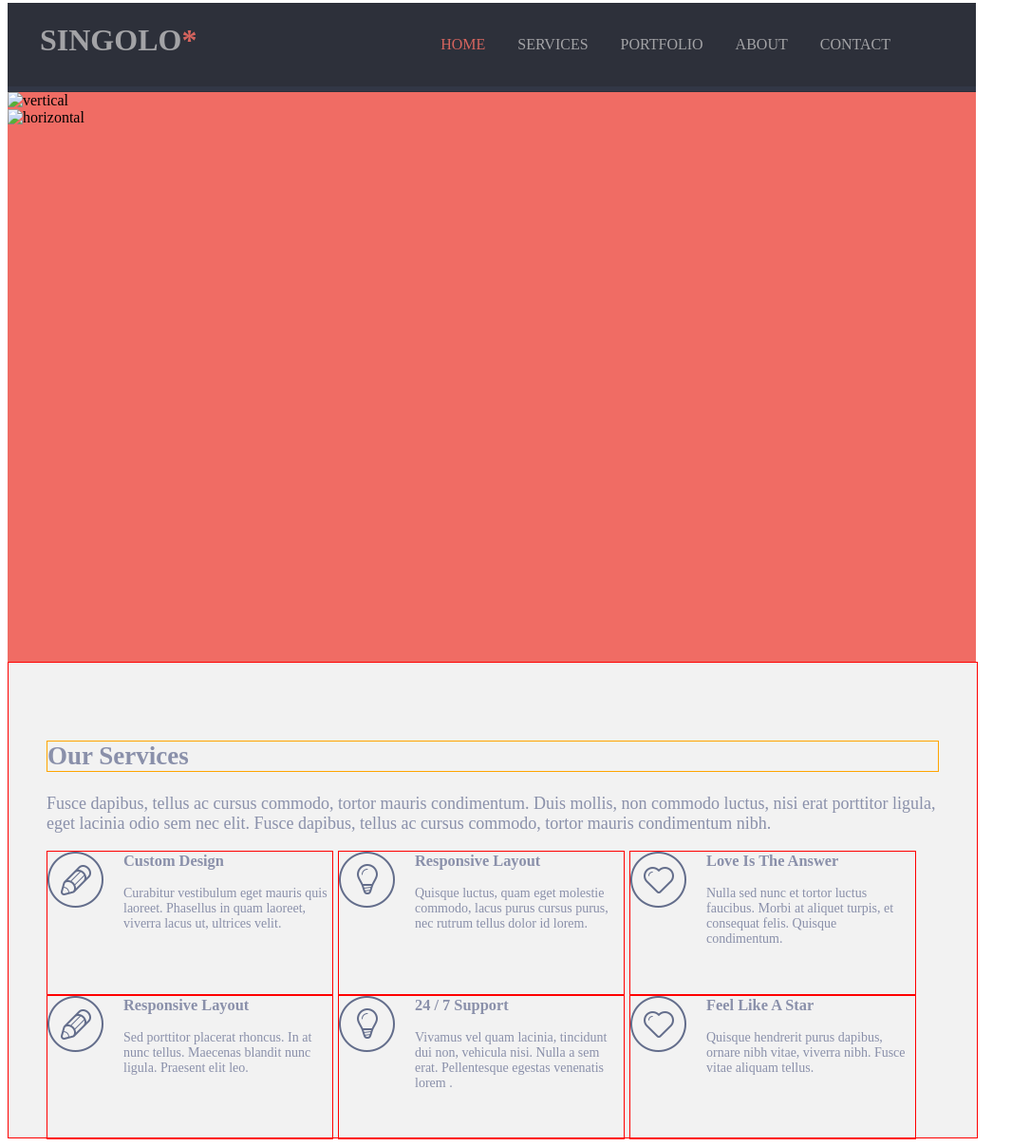
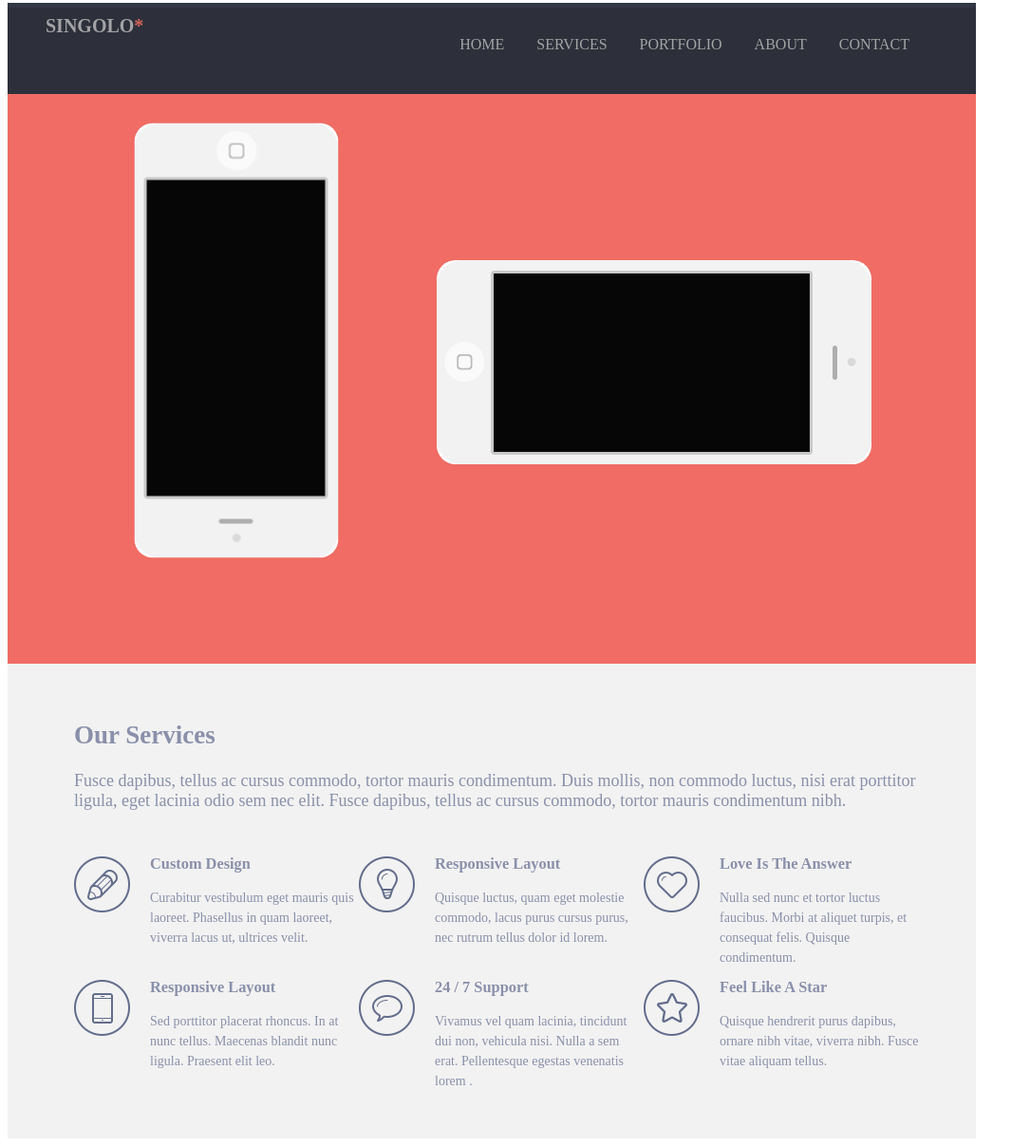
Before and after one commit to stasya2011/singolo, a plain HTML site: page singolo1.html in a window 1280 px wide. Shown: the part 5-1212 px from the top of the page at 95% size, without its empty margins (0-1085 px from the left). Drawn offline with Linux system fonts and the light colour scheme.

Commit message:
.header__navigation li {

```diff
--- a/singolo1.css
+++ b/singolo1.css
@@ -3,41 +3,46 @@ font-size: 10px;
 }
 body{
     font-size: 1.6rem;
+    font-style: normal;
+}
+.wrapper{
+    margin-right:30px;
+    margin-left:30px;
 }
 
 header, footer, .slider{
     width: 100%;
     max-width: 1020px;
-    margin-right:0 auto;
-    margin-left: 0 auto;
+
 }
 
 header{
 
-    height: 94px;
+    height: 96px;
     background-color: #2d303a;
-
-    /* border:green 1px solid; */
-    margin-left: auto 0;
-    margin-right:auto 0;
 
 }
 
 h1{
+
+    font-size: 2rem;
     float:left;
-    /* border: 1px solid red; */
-    margin-left: 34px;
-    color: #a3a3a6;
-}
-h1, .href {
+    margin-left: 10px;
     color: #a3a3a6;
 }
 .color{
     color: #d6645e;
 }
+h1, .href {
+    color: #a3a3a6;
+
+}
+.header__navigation .href:hover{
+    color: #d6645e;
+}
+
 
 .shadow{
-    /* border: 1px solid red; */
 
     height: 5px;
     background-color: #323746;
@@ -46,50 +51,68 @@ h1, .href {
 
 .header__navigation{
     float:right;
-    /* background-color: green;  */
     margin-top: 35px;
     margin-bottom: 35px;
 
-
-
 }
 .header__navigation ul{
-    margin: 0 auto;
+    margin: 0px;
     padding: 0 auto;
     list-style: none;
 }
 .header__navigation li {
     display: inline-block;
-    /* border: 1px yellow solid; */
     margin-right: 30px;
 
 }
 .header__navigation li .end{
-    margin-right: 60px;
+    margin-right: 10px;
 }
 .header__navigation a{
     text-decoration: none;
 
 }
 .wrapper:after {
-    content: "";
     display: table;
     clear: both;
 }
 
+
+
 .slider{
-   /* width: 1020px; */
     height: 600px;
     background-color: #f06c64;
     margin-left: auto 0;
     margin-right:auto 0;
+    position: relative;
+
 }
+
+    .phone_horizontal{
+        position: absolute;
+        right: 110px; top: 175px;
+
+    }
+    .phone_vertical{
+        transform: rotate(90deg);
+        position: absolute;
+        top: 150px; left: 10px;
+        margin: 0px;
+    }
+
+
+    .slider img{
+        border-radius: 20px;
+    }
+
+
+
+
+
+
 footer{
-    border: 1px solid red;
     width: 1020px;
     height: 500px;
-    margin-top: 0 auto;
-    padding-right: 0 auto;
     font-size: 18px;
     color: #8a90aa;
     background-color: #f2f2f2;
@@ -99,27 +122,26 @@ footer{
 .our-services .wrapper{
     padding-top: 60px;
     padding-left: 40px;
-    padding-right: 40px;
-    padding-top:0 auto;
-    margin-top: 0 auto;
-
 
 }
 
 
 
 .column-3{
-   border: 1px solid red;
-    width: 300px;
-    height: 150px;
+   width: 100%;
+    max-width: 300px;
+    height: 100px;
     position: static;
-    margin-right: 5px;
     font-size: 14px;
     float: left;
+    margin-top: 30px;
+
+
     }
     .img-src{
         position: static;
-        width: 80px;
+        width: 100%;
+        max-width: 80px;
         height: 150px;
 
         float: left;
@@ -127,40 +149,20 @@ footer{
 
     h3{
         margin-top: 0px;
+        font-weight: 800;
+        line-height: 100%;
 
     }
     h2{
-        border: 1px solid orange;
-        margin-top: 0 auto;
+
+        margin-top: 0px;
     }
 
-
-
-
-
-
-
-
-
-
-
-   /* box-shadow: border-box;
-     */
-    /* margin: 10px; */
-
-
-/* .column-3 .img-src{
-    padding-top:0px;
-
-   margin-right: 10px;
-   width: 60px;
-    float: left
-}
-
-
-.text {
-    width: 220px;
-    margin-left:10px;
-    margin-right: 10px;
-}
- */
+    .column-3 p {
+        line-height: 150%;
+        padding-right: 0px;
+    }
+    /* .column-3 .right{
+        margin:s 0 auto;
+        padding:20px;
+    } */
--- a/singolo1.html
+++ b/singolo1.html
@@ -28,10 +28,10 @@
     <section class="slider">
         <div class="wrapper">
            <div class="phone_vertical">
-               <img src="" alt="vertical" class="img_vertical">
+               <img src="assets/iPhone.jpg" alt="vertical" class="img_vertical">
            </div>
            <div class="phone_horizontal">
-               <img src="" alt="horizontal" class="img_horizontal">
+               <img src="assets/iPhone.jpg" alt="horizontal" class="horizontal">
            </div>
            <div class="button">
                <a href="#"><span></span></a>
@@ -41,13 +41,13 @@
     </section>
    <footer class="our-services">
         <div class="wrapper">
-            <h2>Our Services</h2>
+            <h2 class="our_services">Our Services</h2>
             <p>Fusce dapibus, tellus ac cursus commodo, tortor mauris condimentum. Duis mollis, non commodo luctus, nisi erat porttitor ligula, eget lacinia odio sem nec elit. Fusce dapibus, tellus ac cursus commodo, tortor mauris condimentum nibh.
             </p>
 
             <div class="column-3">
                <div class="img-src">
-                   <a href="#"><img src="assets/Ellipse.png" alt="Custom Design"></a>
+                   <a href="#"><img src="assets/pen.png" alt="Custom Design"></a>
                </div>
             <div  class="text">
                 <h3>Custom Design</h3>
@@ -78,9 +78,10 @@
                  <p>Nulla sed nunc et tortor luctus faucibus. Morbi at aliquet turpis, et consequat felis. Quisque condimentum.
                  </p>
              </div>
-             </div><div class="column-3">
+             </div>
+             <div class="column-3">
                 <div class="img-src">
-                    <a href="#"><img src="assets/Ellipse.png" alt="Responsive Layout"></a>
+                    <a href="#"><img src="assets/phone.png" alt="Responsive Layout"></a>
                 </div>
              <div  class="text">
                  <h3>Responsive Layout</h3>
@@ -91,7 +92,7 @@
 
              <div class="column-3">
                  <div class="img-src">
-                     <a href="#"><img src="assets/lamp.png" alt="24 / 7 Support"></a>
+                     <a href="#"><img src="assets/support.png" alt="24 / 7 Support"></a>
                  </div>
               <div>
                   <h3>24 / 7 Support</h3>
@@ -100,10 +101,10 @@
               </div>
               </div>
 
-              <div class="column-3">
+              <div class="column-3 right">
                  <div class="img-src">
 
-                     <a href="#"><img src="assets/heart.png" alt="Love Is The Answer"></a>
+                     <a href="#"><img src="assets/star.png" alt="Love Is The Answer"></a>
                  </div>
               <div>
                   <h3>Feel Like A Star</h3>
```
Also changed, not shown: assets/iPhone.jpg (added), assets/pen.png (renamed from assets/Ellipse.png), assets/phone.png (added), assets/star.png (added), assets/support.png (added).
